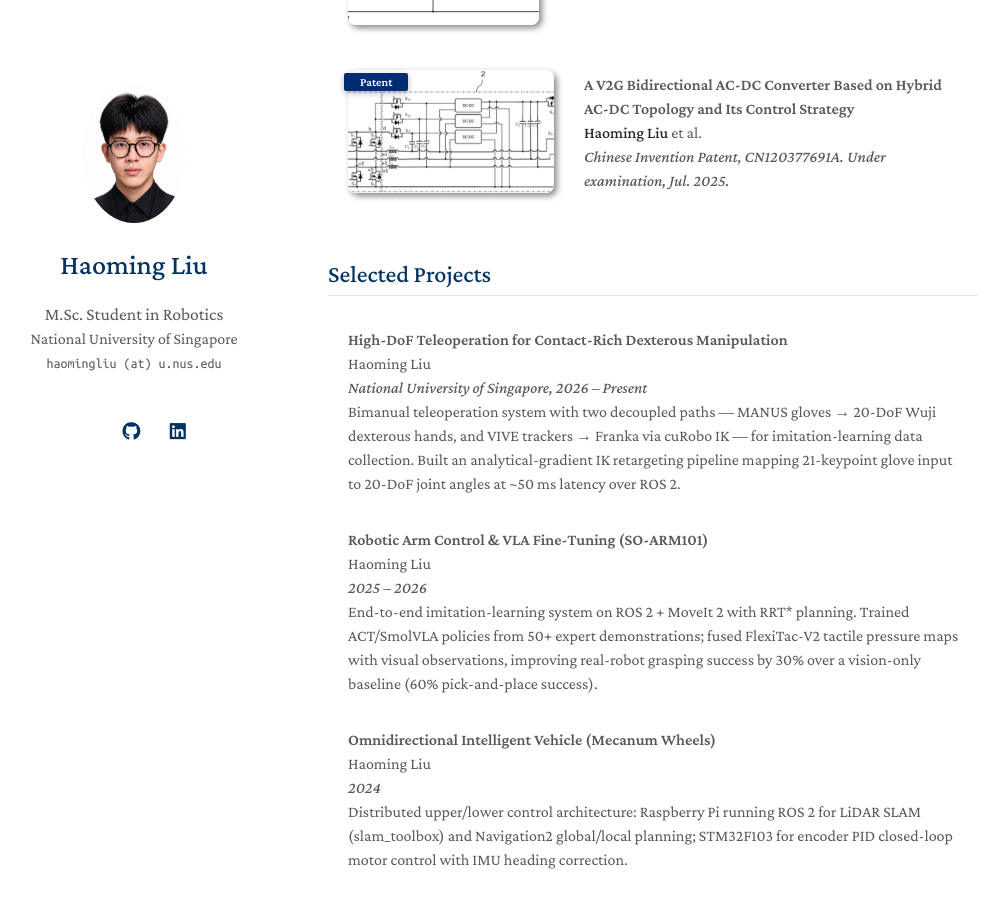
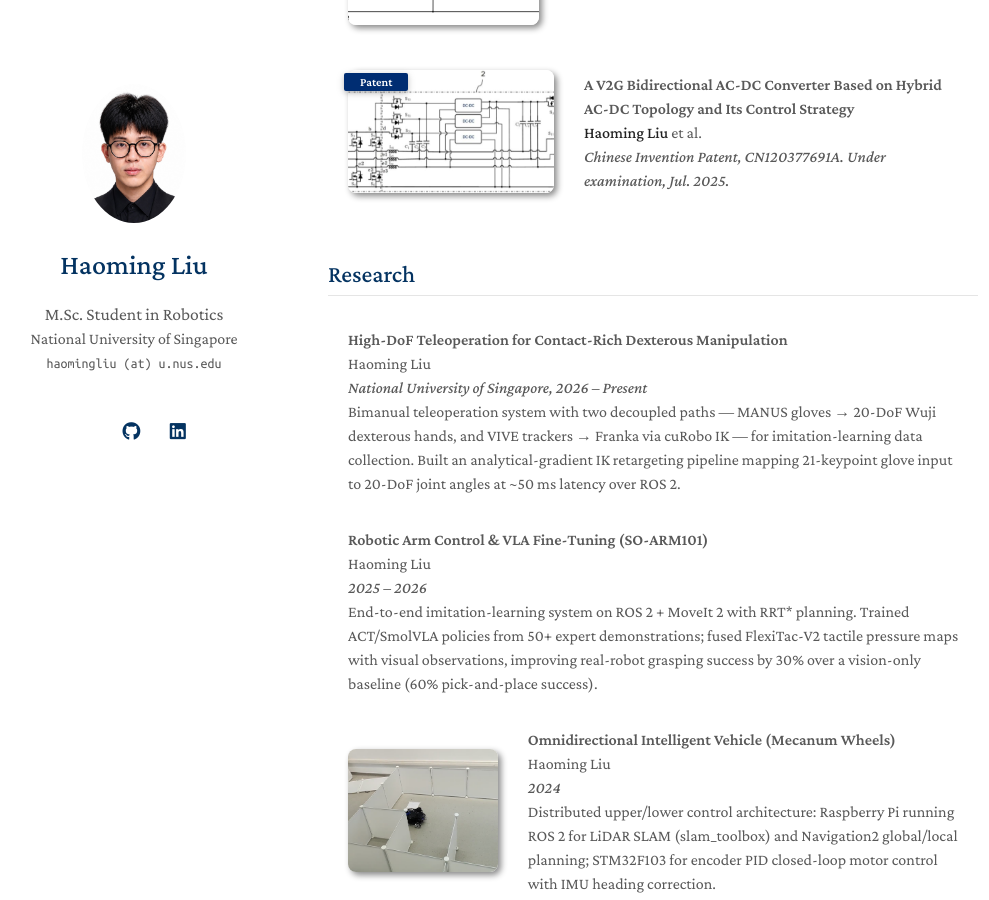
Before and after one commit to Johnny-lauHM/Johnny-lauHM.github.io, a Jekyll site: the page built from index.md, in a window 1280 px wide and 900 px high, scrolled down 1169 px. Shown: the whole window, without its empty margins (142-1131 px from the left). Built offline with Jekyll 4.4.1, drawn with Linux system fonts in a browser that asks for light colours; a style sheet for code colours, icons or effects is not loaded; our own code applies the rules of GitHub Pages for plain Markdown files; grey boxes are pictures that could not be loaded.

Commit message:
Rename Selected Projects to Research; add muted mecanum vehicle video

```diff
--- a/index.md
+++ b/index.md
@@ -78,7 +78,7 @@ My research focuses on teaching robots to act in the physical world — vision-l
 </ol>
 </div>
 
-## Selected Projects
+## Research
 
 <div class="publications">
 <ol class="bibliography">
@@ -109,6 +109,11 @@ My research focuses on teaching robots to act in the physical world — vision-l
 
 <li>
 <div class="pub-row">
+  <div class="col-sm-3 abbr" style="position: relative;padding-right: 15px;padding-left: 15px;">
+    <video class="teaser img-fluid z-depth-1" style="width:100%" muted autoplay loop playsinline poster="./assets/img/proj_mecanum_poster.jpg">
+      <source src="./assets/videos/proj_mecanum.mp4" type="video/mp4">
+    </video>
+  </div>
   <div class="col-sm-9" style="position: relative;padding-right: 15px;padding-left: 20px;">
     <div class="title">Omnidirectional Intelligent Vehicle (Mecanum Wheels)</div>
     <div class="author">Haoming Liu</div>
```
Also changed, not shown: assets/img/proj_mecanum_poster.jpg (added), 1 other file.
